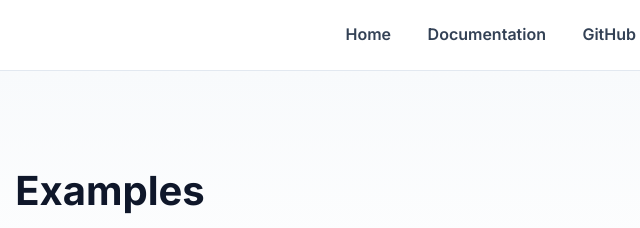
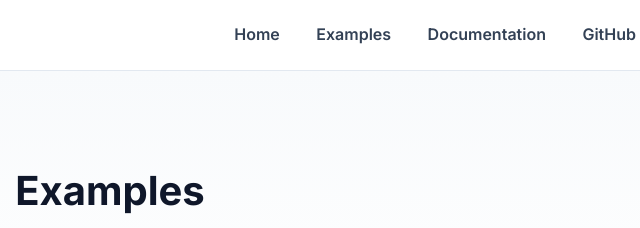
Before and after one commit to osvik/abrantes, a website: page docs/examples.html in a window 1280 px wide. Shown: the top 228 px of the page, 530-1170 px from the left. Drawn offline with Linux system fonts and the light colour scheme.

Commit message:
Add link to examples in examples

```diff
--- a/docs/examples.html
+++ b/docs/examples.html
@@ -77,6 +77,7 @@
             <a href="index.html" class="logo">Abrantes</a>
             <div class="nav-links">
                 <a href="index.html">Home</a>
+                <a href="examples.html">Examples</a>
                 <a href="docs.html">Documentation</a>
                 <a href="https://github.com/osvik/abrantes" target="_blank" rel="noreferrer">GitHub</a>
             </div>
```
